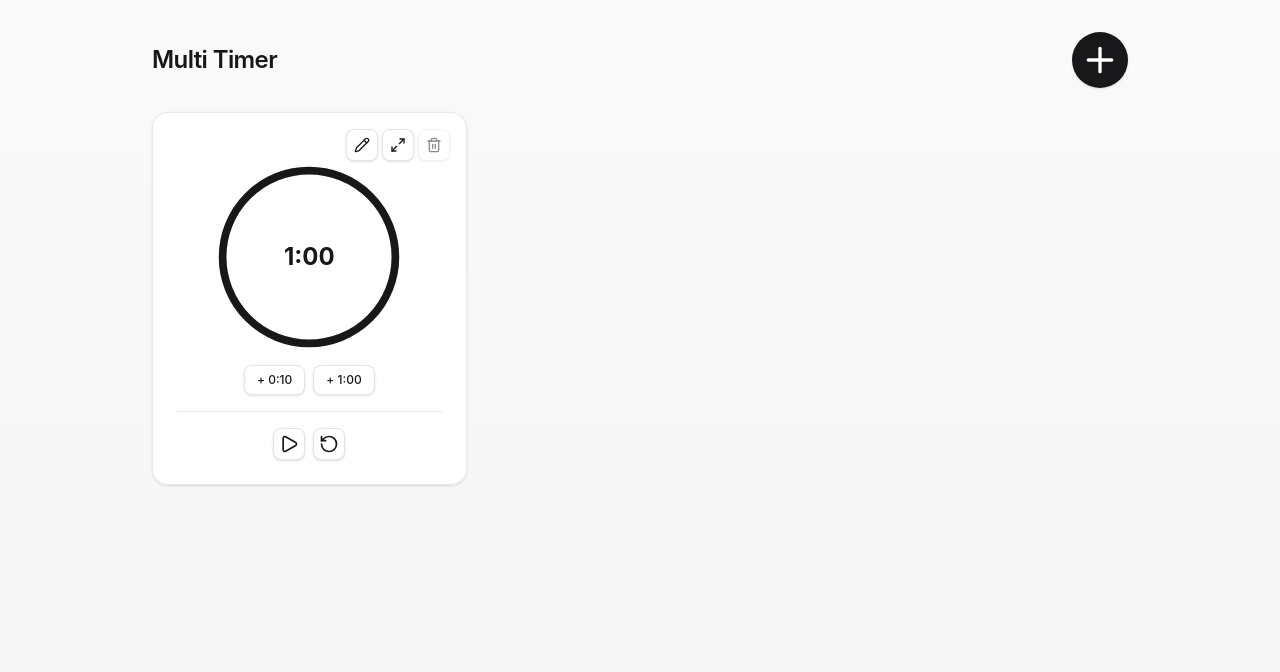
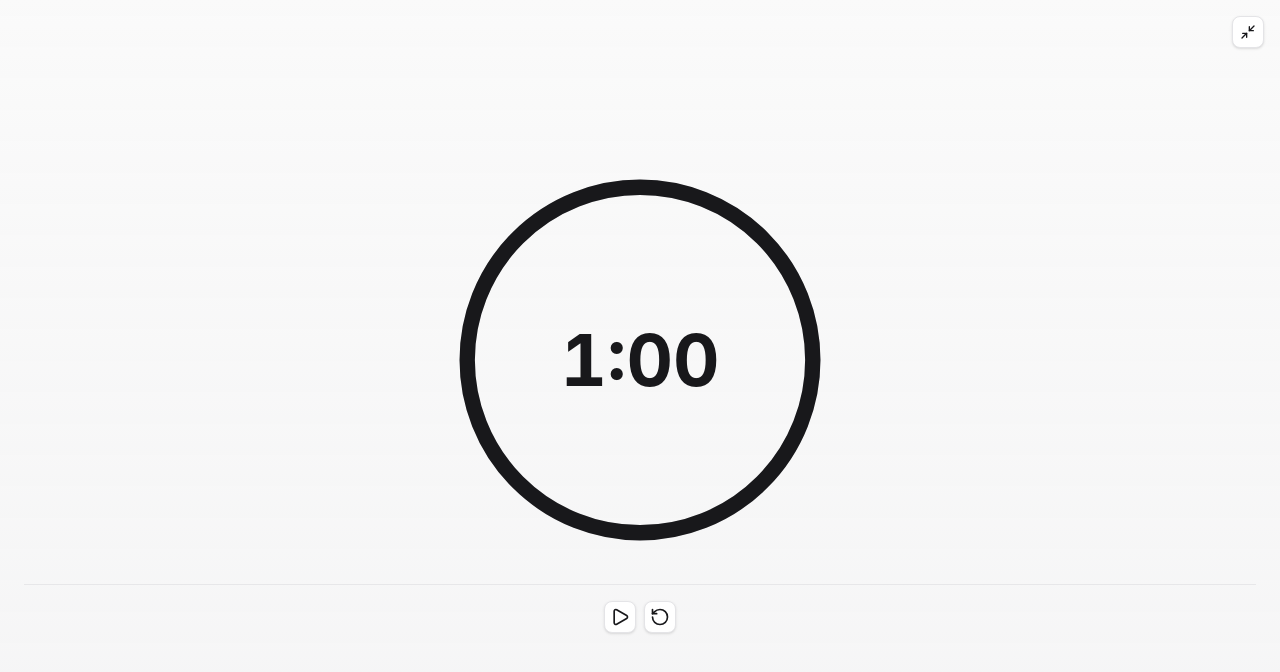
Before and after one commit to gnkm/multi-timer, a React (Vite) app: page / in a window 1280 px wide. Both pictures are taken after a click on the button 397 px from the left and 145 px from the top of the page. Shown: the top 672 px of the page. Built offline with nearby package versions, Linux system fonts and the light colour scheme.

Commit message:
feat: 最大化できるようにした

```diff
--- a/src/app/app.tsx
+++ b/src/app/app.tsx
@@ -1,17 +1,31 @@
 import { AppHeader } from "@/components/app-header/app-header";
 import { AppShell } from "@/components/layout/app-shell";
+import { MaximizedTimerView } from "@/components/maximized-timer-view";
 import { TimerCardList } from "@/components/timer/timer-card-list";
 import { useTimerTick } from "@/hooks/use-timer-tick";
 import { useTimerStore } from "@/stores/timer-store";
+import { useUiStore } from "@/stores/ui-stores";
 
 export function App() {
   const timers = useTimerStore((state) => state.timers);
+  const maximizedTimerId = useUiStore((state) => state.maximizedTimerId);
+
+  const maximizedTimer = maximizedTimerId
+    ? timers.find((timer) => timer.id === maximizedTimerId)
+    : undefined;
+
   useTimerTick();
 
   return (
     <AppShell>
-      <AppHeader />
-      <TimerCardList timers={timers} />
+      {maximizedTimer ? (
+        <MaximizedTimerView timer={maximizedTimer} />
+      ) : (
+        <>
+          <AppHeader />
+          <TimerCardList timers={timers} />
+        </>
+      )}
     </AppShell>
   );
 }
--- /dev/null
+++ b/src/components/maximized-timer-view.tsx
@@ -0,0 +1,40 @@
+import { Minimize2 } from "lucide-react";
+import { useSmoothProgress } from "@/hooks/use-smooth-progress";
+import { cn } from "@/lib/cn";
+import { useUiStore } from "@/stores/ui-stores";
+import type { Timer } from "@/types/timer";
+import { ProgressRing } from "./timer/progress-ring";
+import { TimerDisplay } from "./timer/timer-display";
+import { TimerIconButton } from "./timer/timer-icon-button";
+import { TimerPrimaryControls } from "./timer/timer-primary-controls";
+
+export function MaximizedTimerView({ timer }: { timer: Timer }) {
+  const progress = useSmoothProgress(timer);
+  const minimizeTimer = useUiStore((state) => state.minimizeTimer);
+
+  return (
+    <div
+      className={cn(
+        "fixed inset-0 z-50 flex flex-col",
+        "bg-linear-to-b from-zinc-50 to-zinc-100/90",
+        "dark:from-zinc-950 dark:to-zinc-900",
+      )}
+      aria-label="最大化タイマー"
+      aria-modal="true"
+      role="dialog"
+    >
+      <div className="absolute top-4 right-4">
+        <TimerIconButton label="最小化" onClick={minimizeTimer}>
+          <Minimize2 aria-hidden="true" className="size-4" />
+        </TimerIconButton>
+      </div>
+
+      <div className="flex flex-1 flex-col items-center justify-center gap-8 px-6">
+        <ProgressRing progress={progress} size="large" status={timer.status}>
+          <TimerDisplay className="text-5xl sm:text-7xl" timer={timer} />
+        </ProgressRing>
+        <TimerPrimaryControls timer={timer} />
+      </div>
+    </div>
+  );
+}
--- a/src/components/timer/progress-ring.tsx
+++ b/src/components/timer/progress-ring.tsx
@@ -7,8 +7,13 @@ const CIRCUMFERENCE = 2 * Math.PI * RADIUS;
 type ProgressRingProps = {
   children: ReactNode;
   progress: number;
+  size?: "default" | "large";
   status: TimerStatus;
 };
+
+function getRingSizeClassName(size: ProgressRingProps["size"]): string {
+  return size === "large" ? "size-72 sm:size-96" : "size-48";
+}
 
 function getProgressStrokeClass(status: TimerStatus): string {
   switch (status) {
@@ -24,6 +29,7 @@ function getProgressStrokeClass(status: TimerStatus): string {
 export function ProgressRing({
   children,
   progress,
+  size = "default",
   status,
 }: ProgressRingProps) {
   const clampedProgress = Math.min(1, Math.max(0, progress));
@@ -35,7 +41,11 @@ export function ProgressRing({
 
   return (
     <div className="relative inline-flex items-center justify-center">
-      <svg viewBox="0 0 100 100" className="size-48" aria-hidden="true">
+      <svg
+        viewBox="0 0 100 100"
+        className={getRingSizeClassName(size)}
+        aria-hidden="true"
+      >
         <circle
           cx="50"
           cy="50"
--- a/src/components/timer/timer-card-actions.tsx
+++ b/src/components/timer/timer-card-actions.tsx
@@ -1,5 +1,6 @@
 import { Maximize2, Pencil, Trash2 } from "lucide-react";
 import { useTimerStore } from "@/stores/timer-store";
+import { useUiStore } from "@/stores/ui-stores";
 import type { Timer } from "@/types/timer";
 import { TimerIconButton } from "./timer-icon-button";
 
@@ -18,6 +19,7 @@ export function TimerCardActions({
 }: TimerCardActionsProps) {
   const isStopped = timer.status === "stopped";
   const removeTimer = useTimerStore((state) => state.removeTimer);
+  const maximizeTimer = useUiStore((state) => state.maximizeTimer);
 
   return (
     <div className="absolute top-4 right-4 flex items-center gap-1">
@@ -28,7 +30,7 @@ export function TimerCardActions({
       >
         <Pencil aria-hidden="true" className="size-4" />
       </TimerIconButton>
-      <TimerIconButton label="最大化">
+      <TimerIconButton label="最大化" onClick={() => maximizeTimer(timer.id)}>
         <Maximize2 aria-hidden="true" className="size-4" />
       </TimerIconButton>
       <TimerIconButton disabled={!canDelete} label="削除">
--- a/src/components/timer/timer-display.tsx
+++ b/src/components/timer/timer-display.tsx
@@ -1,10 +1,17 @@
+import { cn } from "@/lib/cn";
 import { formatRemainingSeconds } from "@/lib/timer";
 import type { Timer } from "@/types/timer";
 
-export function TimerDisplay({ timer }: { timer: Timer }) {
+export function TimerDisplay({
+  className,
+  timer,
+}: {
+  className?: string;
+  timer: Timer;
+}) {
   return (
     <div>
-      <div className="text-2xl font-bold">
+      <div className={cn("text-2xl font-bold tabular-nums", className)}>
         {formatRemainingSeconds(timer.remainingSeconds)}
       </div>
     </div>
--- /dev/null
+++ b/src/stores/ui-stores.ts
@@ -0,0 +1,14 @@
+// stores/ui-store.ts
+import { create } from "zustand";
+
+type UiStore = {
+  maximizedTimerId: string | null;
+  maximizeTimer: (id: string) => void;
+  minimizeTimer: () => void;
+};
+
+export const useUiStore = create<UiStore>((set) => ({
+  maximizedTimerId: null,
+  maximizeTimer: (id) => set({ maximizedTimerId: id }),
+  minimizeTimer: () => set({ maximizedTimerId: null }),
+}));
```
